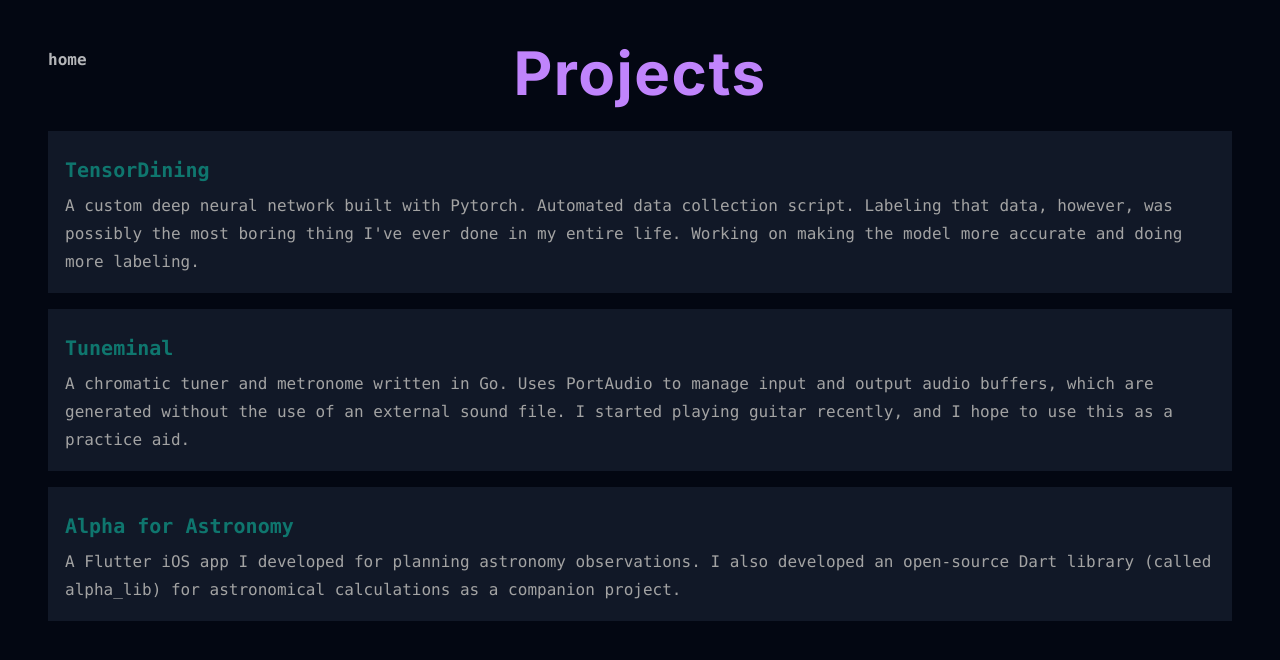
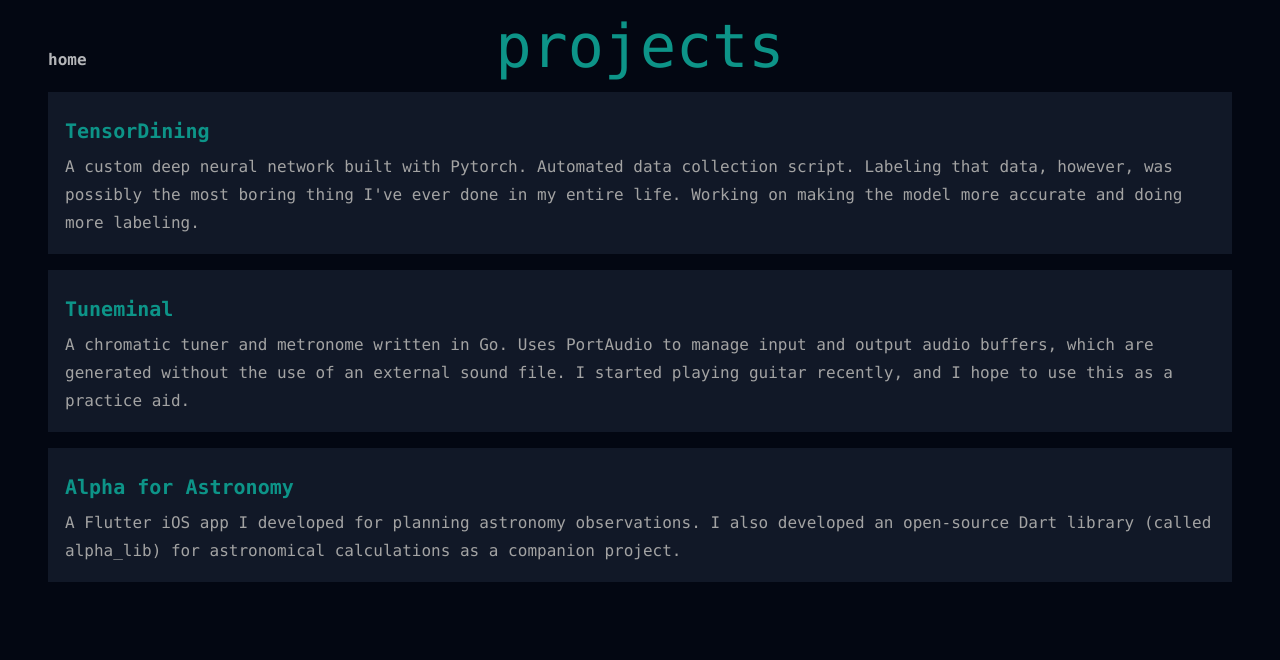
Before and after one commit to pat-mart/portfolio, a Next.js app: page /projects in a window 1280 px wide. Shown: the top 660 px of the page. Built offline with nearby package versions, Linux system fonts and the light colour scheme.

Commit message:
fixed projects tab

```diff
--- a/src/app/(screens)/blog-landing/page.tsx
+++ b/src/app/(screens)/blog-landing/page.tsx
@@ -38,10 +38,10 @@
     return (
         <div className="relative z-100 flex flex-col items-center justify-center overflow-hidden">
             <div className={"mt-12 sm:mt-0"}>
-                <p className="text-center text-5xl md:text-5xl lg:text-6xl my-4 text-teal-700 font-mono">pat thoughts</p>
+                <p className="text-center text-5xl md:text-5xl lg:text-6xl my-4 text-teal-600 font-mono">pat thoughts</p>
             </div>
             <div className={"mt-12 sm:mt-6"}>
-                <p className={"font-mono"}>firebase costs money now so i am currently figuring out where to store these blog posts</p>
+                <p className={"text-center font-mono"}>firebase costs money now so i am currently figuring out where to store these blog posts</p>
             </div>
             <BlogLandingClient/>
             <div className={"mx-12 overflow-hidden"}>{items.map((item, i) => (
--- a/src/app/(screens)/home/page.tsx
+++ b/src/app/(screens)/home/page.tsx
@@ -8,11 +8,10 @@
         <div className="relative z-100 mx-3 sm:mx-12 mt-8 sm:mt-4 flex flex-col items-center justify-center overflow-hidden">
             <div
                 className="max-w-[89vw] md:max-w-2xl lg:max-w-[60vw] mb-10 sm:mb-24 mt-4 flex flex-col items-center justify-center">
-                <p className="text-teal-700 text-left md:tracking-wider mb-8 text-sm md:text-lg lg:text-lg font-bold font-mono">
+                <p className="text-teal-600 text-left md:tracking-wider mb-8 text-sm md:text-lg lg:text-lg font-bold font-mono">
                     Patrick Martin
                 </p>
                 <div className={"flex flex-col items-center space-y-4 sm:flex-row sm:space-x-6 sm:space-y-0"}>
-                    <p className="text-gray-300 text-left md:text-md lg:text-lg font-mono">&gt; cd</p>
                     <Link href={"/blog-landing"}>
                         <FancyButton text={"blog"}/>
                     </Link>
--- a/src/app/(screens)/projects/page.tsx
+++ b/src/app/(screens)/projects/page.tsx
@@ -4,10 +4,7 @@
 export default function Projects() {
     return (
         <div className="relative z-100 flex flex-col items-center justify-center overflow-hidden">
-            <TextGenerateEffect
-                words="Projects"
-                className="text-center text-5xl md:text-5xl lg:text-6xl my-4"
-            />
+            <p className="text-center text-5xl md:text-5xl lg:text-6xl my-4 font-mono text-teal-600">projects</p>
             <div className={"mx-12 overflow-hidden"}><Grid items={items}/></div>
         </div>
     )
--- a/src/app/components/aceternity/bento-grid.tsx
+++ b/src/app/components/aceternity/bento-grid.tsx
@@ -46,7 +46,7 @@
             {header}
             <div className="group-hover/bento:translate-x-2 transition duration-200">
                 {icon}
-                <div className="font-sans text-xl font-bold text-teal-700 mb-2 mt-2 space-y-1">
+                <div className="font-sans text-xl font-bold text-teal-600 mb-2 mt-2 space-y-1">
                     <h1>{title}</h1>
                     <h2 className={"text-gray-500 font-normal text-md"}>{date}</h2>
                 </div>
--- a/src/app/components/modal/modal.tsx
+++ b/src/app/components/modal/modal.tsx
@@ -18,8 +18,8 @@
                     className="absolute top-3 right-3 text-xl font-bold text-gray-200"
                     onClick={onClose}
                 >
-                    <div className={"w-6 h-6 text-teal-700"}>
-                        <button className={"text-teal-700"}>x</button>
+                    <div className={"w-6 h-6 text-teal-600"}>
+                        <button className={"text-teal-600"}>x</button>
                     </div>
                 </button>
                 <div className={"text-gray-200 m-4 "}>{children}</div>
```
